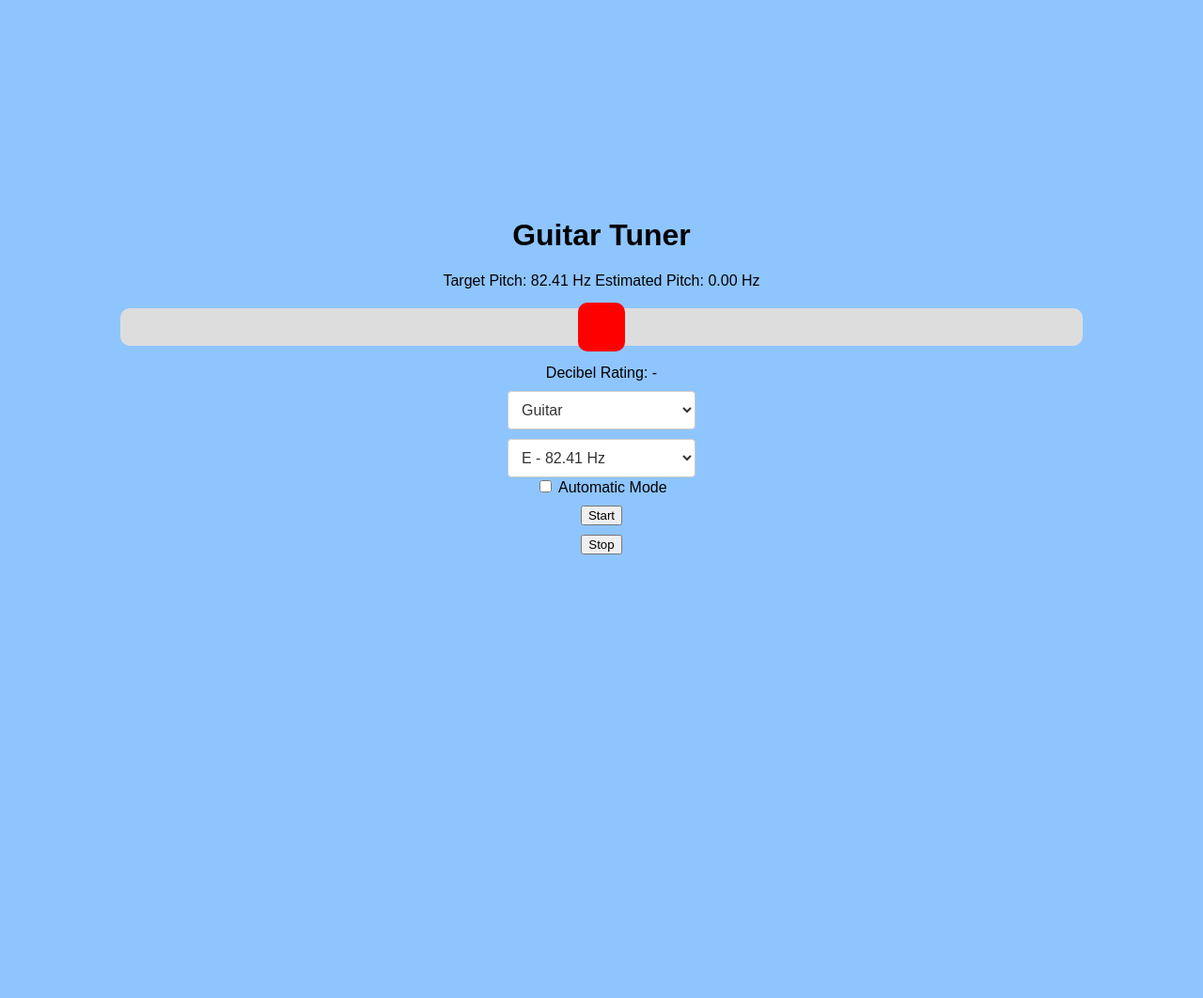
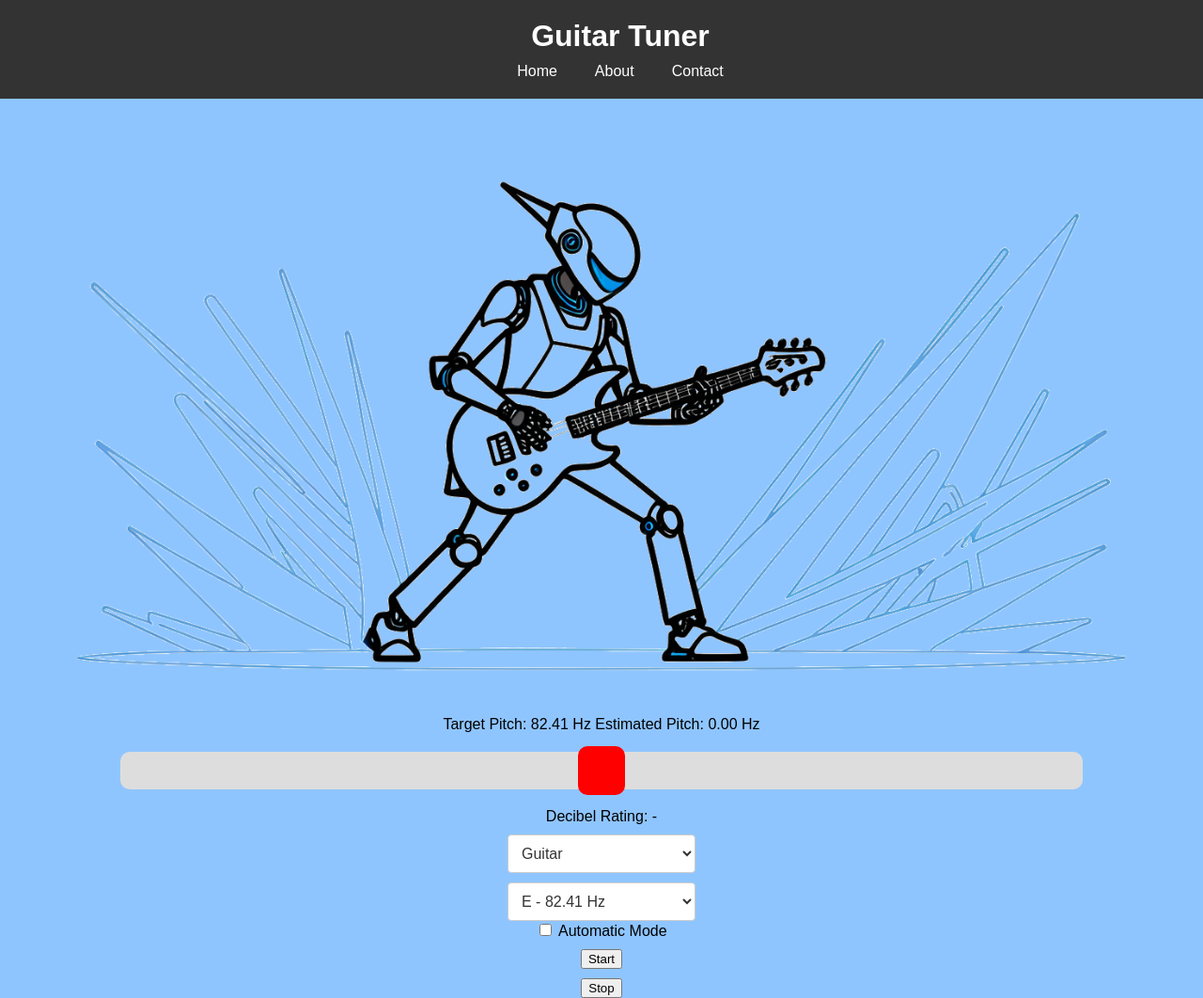
Before and after one commit to JohnathonCrowder/Guitar_tuner, a Flask app: page / in a window 1280 px wide. Shown: the whole page at 94% size. Before the commit the page ends 590 px from the top, so only its background shows below. Run offline with Flask 3, Linux system fonts and the light colour scheme.

Commit message:
Added Website Elements
Adds a simple header and banner to the webpage

```diff
--- a/static/styles.css
+++ b/static/styles.css
@@ -8,6 +8,43 @@ body {
     align-items: center;
     min-height: 100vh;
     margin: 0;
+    margin-top: 30px;
+}
+
+header {
+    background-color: #333;
+    color: white;
+    padding: 20px;
+    display: flex;
+    flex-direction: column;
+    align-items: center;
+    position: fixed;
+    top: 0;
+    left: 0;
+    width: 100%;
+    z-index: 999;
+}
+
+header h1 {
+    margin: 0;
+    margin-bottom: 10px;
+}
+
+nav ul {
+    list-style-type: none;
+    margin: 0;
+    padding: 0;
+    display: flex;
+    justify-content: center;
+}
+
+nav ul li {
+    margin: 0 20px;
+}
+
+nav ul li a {
+    color: white;
+    text-decoration: none;
 }
 
 #pitch-labels {
@@ -52,14 +89,27 @@ select {
     background-color: #fff;
     transition: background-color 0.3s ease;
     color: #333;
-  }
+}
 
-  select:hover {
+select:hover {
     border-color: #999;
     background-color: hsl(0, 0%, 89%);
-  }
+}
 
-  select:focus {
+select:focus {
     outline: none;
     box-shadow: 0 0 4px rgba(0, 0, 0, 0.3);
-  }
+}
+
+.banner {
+    width: 100%;
+    display: flex;
+    justify-content: center;
+    margin-top: 100px;
+    margin-bottom: 20px;
+}
+
+.banner img {
+    max-width: 100%;
+    height: auto;
+}
--- a/templates/index.html
+++ b/templates/index.html
@@ -7,7 +7,19 @@
     <script src="{{ url_for('static', filename='script.js') }}"></script>
 </head>
 <body>
-    <h1>Guitar Tuner</h1>
+    <header>
+        <h1>Guitar Tuner</h1>
+        <nav>
+            <ul>
+                <li><a href="/">Home</a></li>
+                <li><a href="#">About</a></li>
+                <li><a href="#">Contact</a></li>
+            </ul>
+        </nav>
+    </header>
+    <div class="banner">
+        <img src="{{ url_for('static', filename='images/robot.png') }}" alt="Page Banner">
+    </div>
     <div id="pitch-labels">
         <span id="target-pitch-label">Target Pitch: -</span>
         <span id="estimated-pitch-label">Estimated Pitch: -</span>
@@ -17,7 +29,6 @@
     <select id="instrument-dropdown">
         <option value="guitar" {% if instrument == 'guitar' %}selected{% endif %}>Guitar</option>
         <option value="banjo" {% if instrument == 'banjo' %}selected{% endif %}>Banjo</option>
-
     </select>
     <select id="string-dropdown">
         {% for string in strings %}
```
Also changed, not shown: static/images/robot.png (added).
